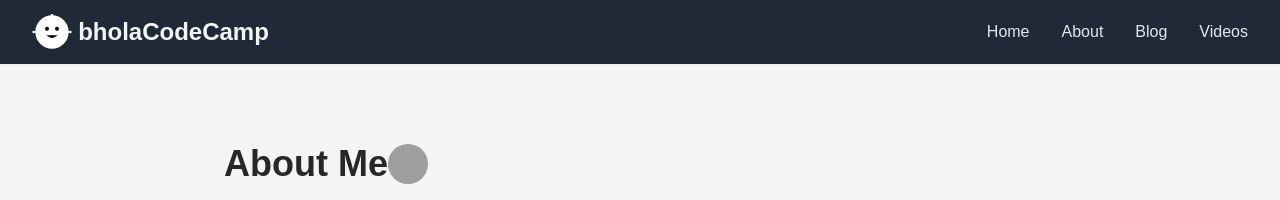
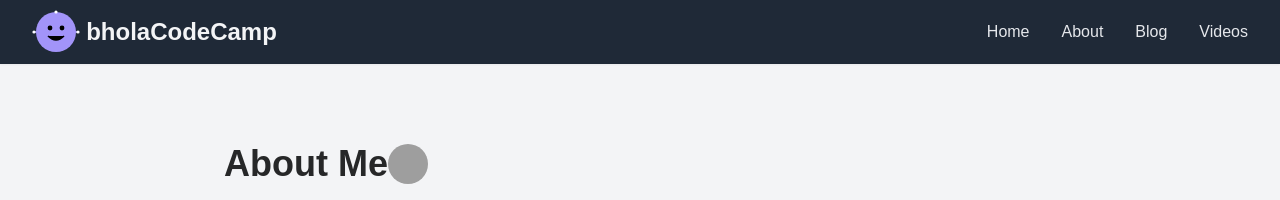
Before and after one commit to rajeshbhola/bholacodecamp123, a Jekyll site: the page built from about.html, in a window 1280 px wide. Shown: the top 200 px of the page. Built offline with Jekyll 4.4.1, drawn with Linux system fonts in a browser that asks for light colours; some web fonts are replaced; grey boxes are pictures that could not be loaded.

Commit message:
logo chnaged

```diff
--- a/_includes/header.html
+++ b/_includes/header.html
@@ -2,55 +2,34 @@
     <nav class="max-w-7xl mx-auto px-4 sm:px-6 lg:px-8">
         <div class="flex justify-between h-16">
             <div class="flex items-center">
-                <svg
-  width="40"
-  height="40"
-  viewBox="0 0 120 120"
->
+                <svg width="48" height="48" viewBox="0 0 120 120">
                     <!-- Outer Circle (Black) -->
-  <circle cx="60" cy="60" r="50" fill="#fff" />
+                    <circle cx="60" cy="60" r="50" fill="#A294F9"></circle>
 
                     <!-- Inner Circles (White) -->
-  <circle cx="45" cy="50" r="6" fill="#000" />
-  <circle cx="75" cy="50" r="6" fill="#000" />
+                    <circle cx="45" cy="50" r="6" fill="#000"></circle>
+                    <circle cx="75" cy="50" r="6" fill="#000"></circle>
 
                     <!-- Smile Path (Black) -->
-  <path
-    d="M 40 70 Q 60 90 80 70"
-    fill="#000"
-    stroke="#fff"
-    stroke-width="4"
-  />
+                    <path d="M 40 70 Q 60 90 80 70" fill="#000" stroke="#000" stroke-width="4"></path>
 
                     <!-- Vertical Line (Black) -->
-  <path
-    d="M 60 10 L 60 25"
-    stroke="#fff"
-    stroke-width="4"
-  />
+                    <path d="M 60 10 L 60 25" stroke="#A294F9" stroke-width="4"></path>
 
                     <!-- Top Circle (White) -->
-  <circle cx="60" cy="10" r="4" fill="#fff" />
+                    <circle cx="60" cy="10" r="4" fill="#fff"></circle>
 
                     <!-- Left Path (Black) -->
-  <path
-    d="M 20 60 L 5 60"
-    stroke="#fff"
-    stroke-width="4"
-  />
+                    <path d="M 20 60 L 5 60" stroke="#A294F9" stroke-width="4"></path>
 
                     <!-- Right Path (Black) -->
-  <path
-    d="M 100 60 L 115 60"
-    stroke="#fff"
-    stroke-width="4"
-  />
+                    <path d="M 100 60 L 115 60" stroke="#A294F9" stroke-width="4"></path>
 
                     <!-- Left Circle (White) -->
-  <circle cx="5" cy="60" r="4" fill="#fff" />
+                    <circle cx="5" cy="60" r="4" fill="#fff"></circle>
 
                     <!-- Right Circle (White) -->
-  <circle cx="115" cy="60" r="4" fill="#fff" />
+                    <circle cx="115" cy="60" r="4" fill="#fff"></circle>
                   </svg>&nbsp;&nbsp;
 
 
```
Also changed, not shown: 7 other files. Lines whose indentation alone changed are shown as unchanged.
